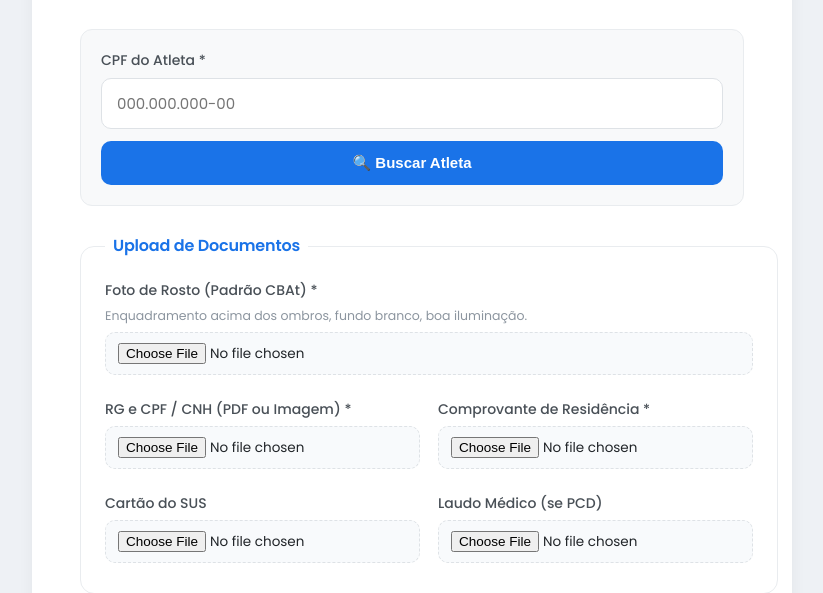
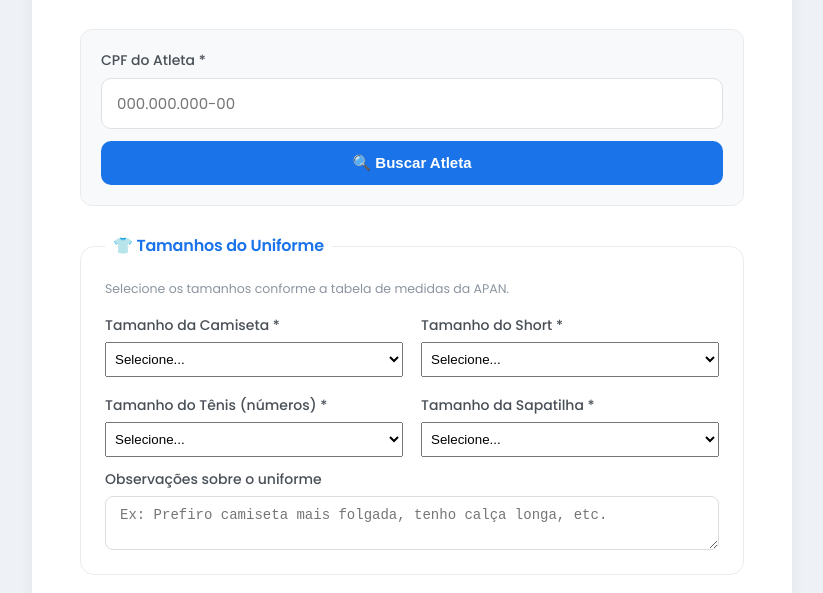
Before and after one commit to Rannya7x/apan-sistema-cadastro, a plain HTML site: page html/cadastro_cbat.html in a window 1280 px wide. Shown: the part 221-814 px from the top of the page, without its empty margins (228-1051 px from the left). Drawn offline with nearby package versions, Linux system fonts and the light colour scheme.

Commit message:
add campos para o tamanho do uniforme no forms cbat

```diff
--- a/css/cadastro_cbat.css
+++ b/css/cadastro_cbat.css
@@ -183,6 +183,11 @@ body {
   letter-spacing: -0.2px;
 }
 
+/*TAMANHO UNIFORMES*/
+
+.input-group>select{
+  padding: 8px 5px  ;
+}
 /* ==========================================================================
    GRID E INPUTS DE ARQUIVO
    ========================================================================== */
@@ -216,7 +221,7 @@ body {
 
 .input-group input[type="file"] {
   font-size: 13.5px;
-  padding: 10px 12px;
+  padding: 10px 5px;
   border: 1px dashed var(--border-color);
   border-radius: 10px;
   background-color: #f8fafc;
@@ -236,6 +241,8 @@ body {
   border-color: var(--primary);
   box-shadow: 0 0 0 3px var(--focus-ring);
 }
+
+
 
 /* ==========================================================================
    CHECKBOXES & TERMOS
--- a/html/cadastro_cbat.html
+++ b/html/cadastro_cbat.html
@@ -52,6 +52,108 @@
           <!-- Feedback dinâmico da Busca -->
           <div id="resultado-busca" style="margin-top: 14px; display: none;"></div>
         </div>
+
+        <fieldset class="form-section">
+          <legend>👕 Tamanhos do Uniforme</legend>
+          <p class="field-hint" style="margin-bottom: 16px;">Selecione os tamanhos conforme a tabela de medidas da APAN.</p>
+
+          <div class="grid-2">
+            <!-- Camiseta -->
+            <div class="input-group">
+              <label for="tamanho_camiseta">Tamanho da Camiseta *</label>
+              <select id="tamanho_camiseta" name="tamanho_camiseta" required>
+                <option value="">Selecione...</option>
+                <option value="PP">PP</option>
+                <option value="P">P</option>
+                <option value="M">M</option>
+                <option value="G">G</option>
+                <option value="GG">GG</option>
+                <option value="XGG">XGG</option>
+                <option value="2GG">2GG</option>
+              </select>
+            </div>
+
+            <!-- Short -->
+            <div class="input-group">
+              <label for="tamanho_short">Tamanho do Short *</label>
+              <select id="tamanho_short" name="tamanho_short" required>
+                <option value="">Selecione...</option>
+                <option value="PP">PP</option>
+                <option value="P">P</option>
+                <option value="M">M</option>
+                <option value="G">G</option>
+                <option value="GG">GG</option>
+                <option value="XGG">XGG</option>
+                <option value="2GG">2GG</option>
+              </select>
+            </div>
+
+            <!-- Tênis -->
+            <div class="input-group">
+              <label for="tamanho_tenis">Tamanho do Tênis (números) *</label>
+              <select id="tamanho_tenis" name="tamanho_tenis" required>
+                <option value="">Selecione...</option>
+                <option value="31">31</option>
+                <option value="32">32</option>
+                <option value="33">33</option>
+                <option value="34">34</option>
+                <option value="35">35</option>
+                <option value="36">36</option>
+                <option value="37">37</option>
+                <option value="38">38</option>
+                <option value="39">39</option>
+                <option value="40">40</option>
+                <option value="41">41</option>
+                <option value="42">42</option>
+                <option value="43">43</option>
+                <option value="44">44</option>
+                <option value="45">45</option>
+                <option value="46">46</option>
+                <option value="47">47</option>
+                <option value="48">48</option>
+              </select>
+            </div>
+
+            <!-- Sapatilha -->
+            <div class="input-group">
+              <label for="tamanho_sapatilha">Tamanho da Sapatilha *</label>
+              <select id="tamanho_sapatilha" name="tamanho_sapatilha" required>
+                <option value="">Selecione...</option>
+                <option value="31">31</option>
+                <option value="32">32</option>
+                <option value="33">33</option>
+                <option value="34">34</option>
+                <option value="35">35</option>
+                <option value="36">36</option>
+                <option value="37">37</option>
+                <option value="38">38</option>
+                <option value="39">39</option>
+                <option value="40">40</option>
+                <option value="41">41</option>
+                <option value="42">42</option>
+                <option value="43">43</option>
+                <option value="44">44</option>
+                <option value="45">45</option>
+                <option value="46">46</option>
+                <option value="47">47</option>
+                <option value="48">48</option>
+              </select>
+            </div>
+          </div>
+
+          <!-- Observação sobre tamanhos (opcional) -->
+          <div class="input-group full-width" style="margin-top: 12px;">
+            <label for="observacao_uniforme">Observações sobre o uniforme</label>
+            <textarea
+              id="observacao_uniforme"
+              name="observacao_uniforme"
+              rows="2"
+              placeholder="Ex: Prefiro camiseta mais folgada, tenho calça longa, etc."
+              style="width: 100%; padding: 10px 14px; border: 1px solid #ddd; border-radius: 8px; font-size: 14px; resize: vertical;"
+            ></textarea>
+          </div>
+        </fieldset>
+
 
         <!-- DOCUMENTOS E ANEXOS -->
         <fieldset class="form-section">
```
